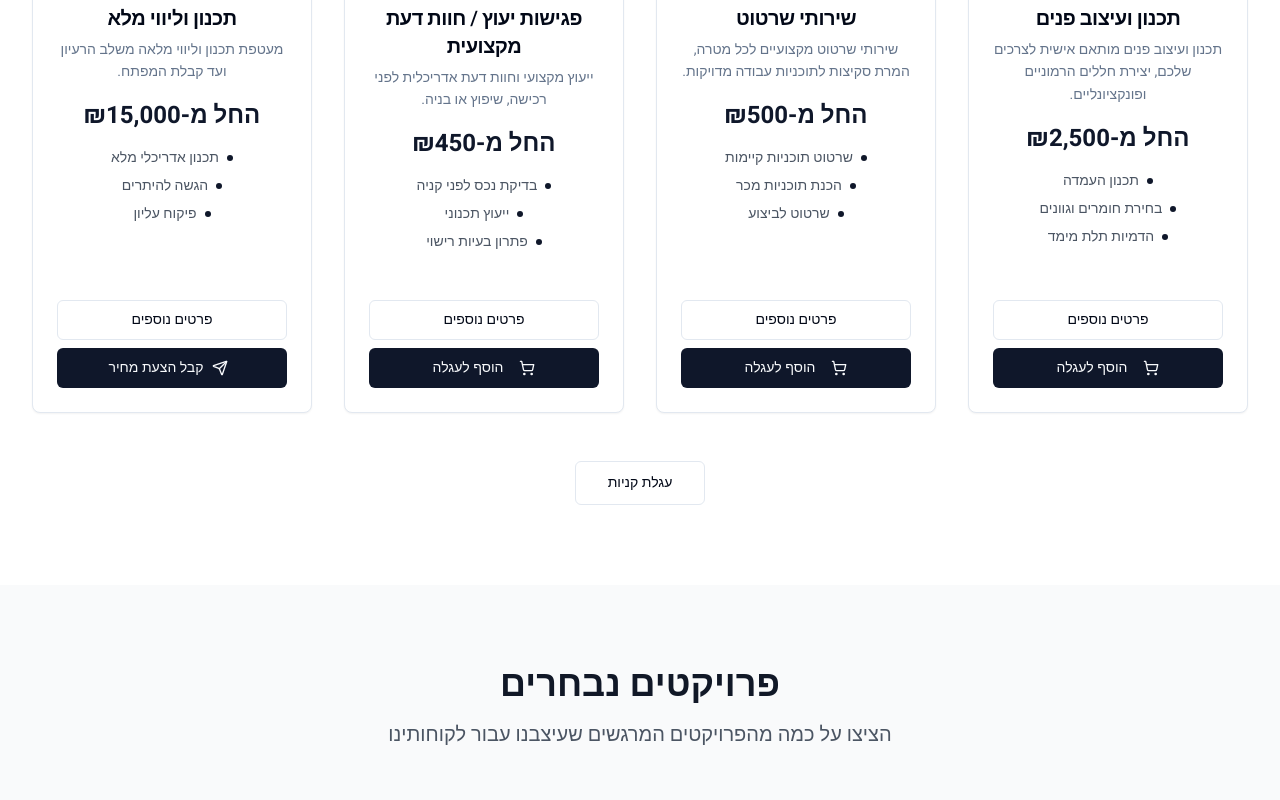
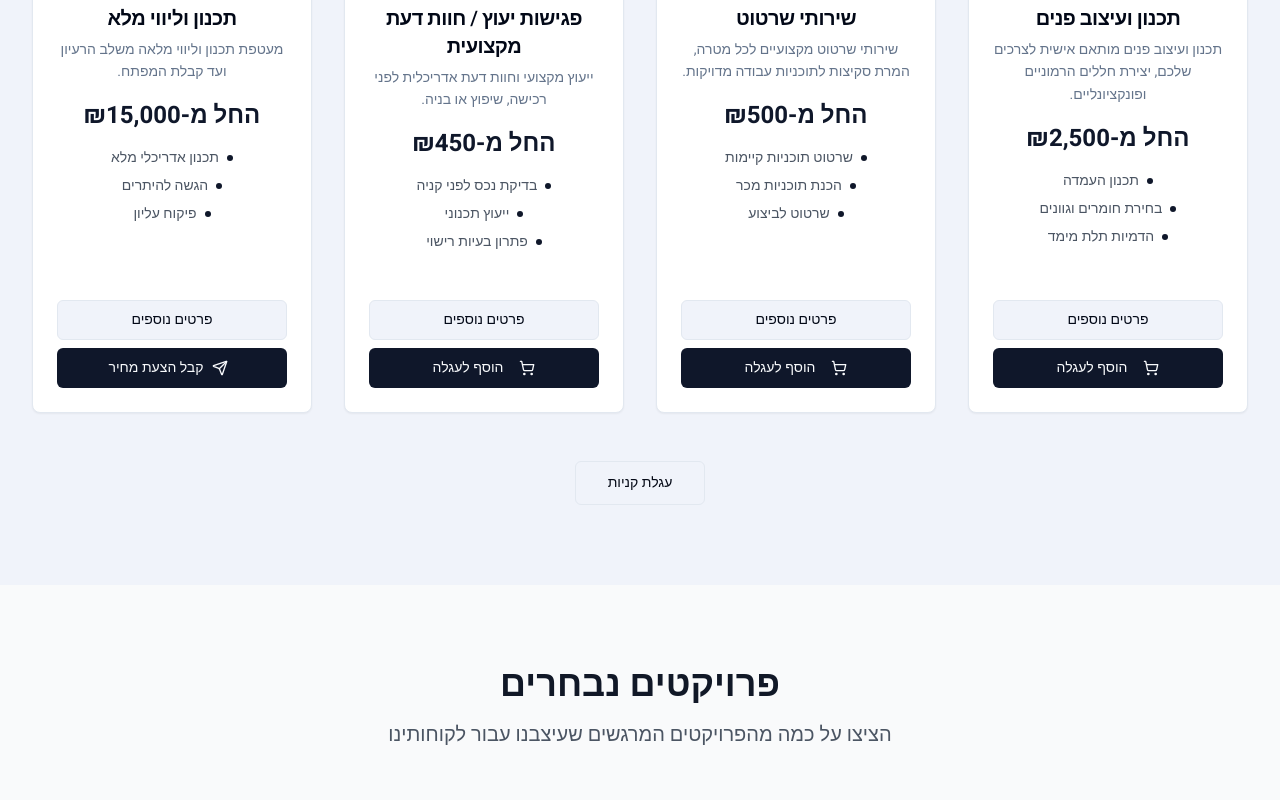
Before and after one commit to ZivGadri/tochnit-beclick, a Next.js app: page / in a window 1280 px wide. Shown: the part 1487-2287 px from the top of the page. Built offline with nearby package versions, Linux system fonts and the light colour scheme; no server answers; what react-google-recaptcha-v3 would draw is missing.

Commit message:
feat: Update background colors in header and services sections for improved design consistency

```diff
--- a/src/app/globals.css
+++ b/src/app/globals.css
@@ -4,8 +4,8 @@
 
 @layer base {
   :root {
-    --background: 0 0% 100%;
-    --foreground: 222.2 84% 4.9%;
+    --background: 221 49% 96%;
+    --foreground: 222.2 70% 5%;
     --card: 0 0% 100%;
     --card-foreground: 222.2 84% 4.9%;
     --popover: 0 0% 100%;
@@ -16,7 +16,7 @@
     --secondary-foreground: 222.2 84% 4.9%;
     --muted: 210 40% 96%;
     --muted-foreground: 215.4 16.3% 46.9%;
-    --accent: 210 40% 96%;
+    --accent: 221 49% 96%;
     --accent-foreground: 222.2 84% 4.9%;
     --destructive: 0 84.2% 60.2%;
     --destructive-foreground: 210 40% 98%;
--- a/src/components/layout/header.tsx
+++ b/src/components/layout/header.tsx
@@ -19,7 +19,7 @@ export function Header() {
   ];
 
   return (
-    <header className="bg-white shadow-sm border-b sticky top-0 z-50 w-full">
+    <header className="bg-background/90 shadow-sm border-b sticky top-0 z-50 w-full backdrop-blur supports-[backdrop-filter]:bg-background/80">
       <nav className="mx-auto max-w-7xl px-4 sm:px-6 lg:px-8 w-full">
         <div className="flex justify-between items-center h-16 w-full">
           {/* Logo */}
--- a/src/components/sections/services.tsx
+++ b/src/components/sections/services.tsx
@@ -174,7 +174,7 @@ export function Services() {
   };
 
   return (
-    <section className="py-20 bg-white">
+    <section className="py-20 bg-background">
       <div className="mx-auto max-w-7xl px-4 sm:px-6 lg:px-8">
         {/* Header */}
         <div className="text-center mb-16">
```
